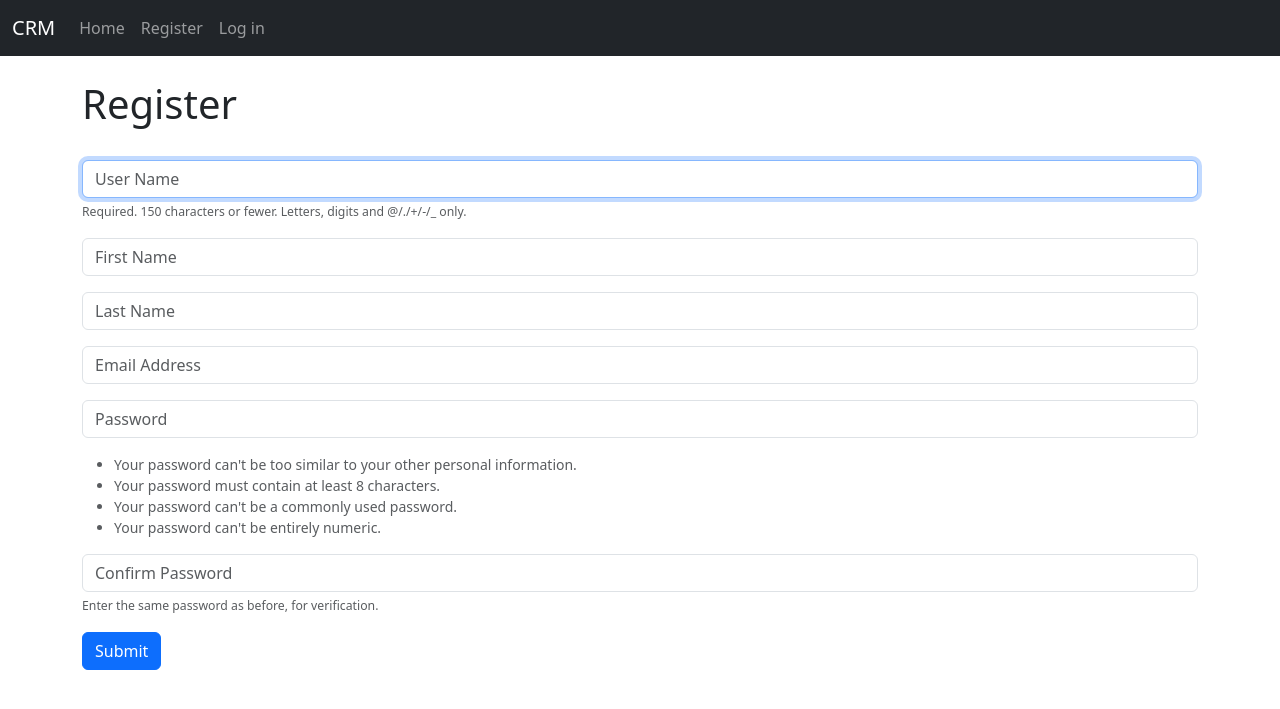
After one commit to debasish2110/Django_CRM, a Django app: page /register/ in a window 1280 px wide. The commit adds this page. Shown: the top 709 px of the page. Run offline with Django 4.2, Linux system fonts and the light colour scheme.

Commit message:
registration form added

```diff
--- /dev/null
+++ b/CustomerRelationshipManager/app/forms.py
@@ -0,0 +1,33 @@
+from typing import Any
+from django.contrib.auth.forms import UserCreationForm
+from django.contrib.auth.models import User
+from django import forms
+
+class SignUpForm(UserCreationForm):
+    # label is empty as we will use placeholder values.
+    # passing bootstrap class form-control as attr to style our form.
+    email = forms.EmailField(label="", widget=forms.TextInput(attrs={'class': 'form-control', 'placeholder': 'Email Address'}))
+    first_name = forms.CharField(label="", max_length=50, widget=forms.TextInput(attrs={'class': 'form-control', 'placeholder': 'First Name'}))
+    last_name = forms.CharField(label="", max_length=50, widget=forms.TextInput(attrs={'class': 'form-control', 'placeholder': 'Last Name'}))
+
+    class Meta:
+        model = User
+        fields = ('username', 'first_name', 'last_name', 'email', 'password1', 'password2')
+
+    def __init__(self, *args, **kwargs: Any):
+        super(SignUpForm, self).__init__(*args, **kwargs)
+        # styling our form for username, password1 and password2
+        self.fields['username'].widget.attrs['class'] = 'form-control'
+        self.fields['username'].widget.attrs['placeholder'] = 'User Name'
+        self.fields['username'].label = ""
+        self.fields['username'].help_text = '<span class="form-text text-muted"><small>Required. 150 characters or fewer. Letters, digits and @/./+/-/_ only.</small></span>'
+
+        self.fields['password1'].widget.attrs['class'] = 'form-control'
+        self.fields['password1'].widget.attrs['placeholder'] = 'Password'
+        self.fields['password1'].label = ''
+        self.fields['password1'].help_text = '<ul class="form-text text-muted small"><li>Your password can\'t be too similar to your other personal information.</li><li>Your password must contain at least 8 characters.</li><li>Your password can\'t be a commonly used password.</li><li>Your password can\'t be entirely numeric.</li></ul>'
+
+        self.fields['password2'].widget.attrs['class'] = 'form-control'
+        self.fields['password2'].widget.attrs['placeholder'] = 'Confirm Password'
+        self.fields['password2'].label = ''
+        self.fields['password2'].help_text = '<span class="form-text text-muted"><small>Enter the same password as before, for verification.</small></span>'
--- a/CustomerRelationshipManager/app/templates/home.html
+++ b/CustomerRelationshipManager/app/templates/home.html
@@ -8,11 +8,11 @@
   {% else %}
     <h1>Customer Relation Manager</h1>
     <br/>
-    <form method='POST', action="{% url 'app:Home' %}">
+    <form method='POST', action="{% url 'app:login' %}">
       {% csrf_token %}
       <form>
         <div class="mb-3">
-          <input type="text" class="form-control" name="user_name", placeholder="User name" required>
+          <input type="text" class="form-control" name="username", placeholder="User name" required>
         </div>
         <div class="mb-3">
           <input type="password" class="form-control" name="password" placeholder="Password" required>
--- a/CustomerRelationshipManager/app/templates/navbar.html
+++ b/CustomerRelationshipManager/app/templates/navbar.html
@@ -15,6 +15,9 @@
               <a class="nav-link" href={% url 'app:log_out' %}>Log out</a>
             </li>
           {% else %}
+             <li class="nav-item">
+              <a class="nav-link" href={% url 'app:register' %}>Register</a>
+            </li>
             <li class="nav-item">
               <a class="nav-link" href={% url 'app:Home' %}>Log in</a>
             </li>
--- /dev/null
+++ b/CustomerRelationshipManager/app/templates/register.html
@@ -0,0 +1,10 @@
+{% extends 'base.html' %}
+{% block content %}
+    <h1>Register</h1>
+    <form method='POST' action={% url 'app:Home' %}>
+        {% csrf_token %}
+        <br/>
+        {{ form.as_p }}
+        <button type="submit" class="btn btn-primary">Submit</button>
+    </form>
+{% endblock  %}
--- a/CustomerRelationshipManager/app/urls.py
+++ b/CustomerRelationshipManager/app/urls.py
@@ -5,6 +5,7 @@ app_name = 'app'
 
 urlpatterns = [
     path('', views.home, name='Home'),
-    # path('login/', views.login_user, name='login'),
-    path('logout/', views.logout_user, name='log_out')
+    path('login/', views.login_user, name='login'),
+    path('logout/', views.logout_user, name='log_out'),
+    path('register/', views.register_user, name='register'),
 ]
--- a/CustomerRelationshipManager/app/views.py
+++ b/CustomerRelationshipManager/app/views.py
@@ -1,21 +1,25 @@
 from django.shortcuts import render, redirect
 from django.contrib.auth import authenticate, login, logout
 from django.contrib import messages
+from .forms import SignUpForm
 
 # Create your views here.
 
 ###### FUNCTION BASED VIEWS ######
 
 def home(request):
+    return render(request=request, template_name='home.html')
+
+def login_user(request):
     # check login
     if request.method == 'POST':
         # fetching the username from post
-        # user_nameand password key is same as the name defined in the form input tag.
+        # username and password key is same as the name defined in the form input tag.
         # home.html line no 15 and 18
-        username = request.POST['user_name']
+        username = request.POST['username']
         password = request.POST['password']
 
-        #authenticating the user.
+        # authenticating the user.
         user = authenticate(request=request, username=username, password=password)
 
         # need to define meesages in base.html
@@ -31,10 +35,27 @@ def home(request):
     else:
         return render(request=request, template_name='home.html')
 
-# def login_user(request):
-#     pass
 
 def logout_user(request):
     logout(request=request)
     messages.success(request=request, message="Log out successful")
     return redirect('app:Home')
+
+
+def register_user(request):
+    if request.method == 'POST':
+        form = SignUpForm(request.POST)
+        if form.is_valid():
+            form.save()
+            return redirect('app:Home')
+            # authenticate and login...
+            # username = form.cleaned_data['username']
+            # password = form.cleaned_data['password1']
+
+            # user = authenticate(request=request, username=username, password=password)
+            # login(request=request, user=user)
+            # messages.success(request=request, message="Log in successful")
+            # return redirect('app:Home')
+    else:
+        form = SignUpForm()
+        return render(request=request, template_name='register.html', context={'form': form})
--- a/CustomerRelationshipManager/mys_db.py
+++ b/CustomerRelationshipManager/mys_db.py
@@ -1,11 +1,11 @@
 import mysql.connector
 
-user_name = input("Enter DB username:")
+username = input("Enter DB username:")
 passwd = input("Enter DB password:")
 # connecting database server.
 database = mysql.connector.connect(
     host='localhost',
-    user=user_name,
+    user=username,
     passwd=passwd
 )
 
```
